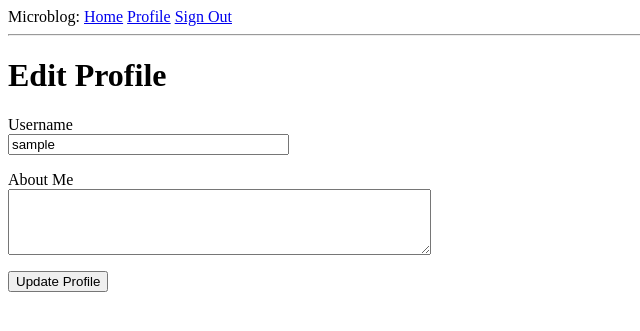
After one commit to rdwns/microblog, a Flask app: page /edit in a window 1280 px wide. The commit adds this page. Shown: the top 331 px of the page, without its empty margins (0-640 px from the left). Run offline with Flask 2, Linux system fonts and the light colour scheme; the visitor is signed in with stand-in values (Sample User, id 1); data comes from the database, SQL or seed files in the repository.

Commit message:
feature update: edit profile

```diff
--- a/app/forms.py
+++ b/app/forms.py
@@ -1,6 +1,6 @@
 from flask_wtf import FlaskForm
-from wtforms import StringField, PasswordField, BooleanField, SubmitField
-from wtforms.validators import DataRequired, Email, EqualTo, ValidationError
+from wtforms import StringField, PasswordField, BooleanField, SubmitField, TextAreaField
+from wtforms.validators import DataRequired, Email, EqualTo, ValidationError, Length
 from app.models import User
 
 class LoginForm(FlaskForm):
@@ -25,3 +25,8 @@ class RegistrationForm(FlaskForm):
         email = User.query.filter_by(email=email.data).first()
         if email is not None:
             raise ValidationError('The email is already in use')
+
+class EditProfileForm(FlaskForm):
+    username = StringField('Username', validators=[DataRequired()])
+    about_me = TextAreaField('About Me', validators=[Length(min=0, max=140)])
+    submit = SubmitField('Update Profile')
--- a/app/models.py
+++ b/app/models.py
@@ -11,6 +11,8 @@ class User(UserMixin, db.Model):
     email = db.Column(db.String(120), index=True, unique=True)
     password_hash = db.Column(db.String(128))
     posts = db.relationship('Post', backref='author', lazy='dynamic')
+    about_me = db.Column(db.String(128))
+    last_seen = db.Column(db.DateTime, default=datetime.utcnow)
 
     def __repr__(self):
         return '<User {}>'.format(self.username)
@@ -24,7 +26,6 @@ class User(UserMixin, db.Model):
     def avatar(self, size):
         digest = md5(b'self.email.lower').hexdigest()
         return 'https://gravatar.com/avatar/{}?d=retro&s={}'.format(digest, size)
-
 
 
 @login.user_loader
--- a/app/routes.py
+++ b/app/routes.py
@@ -1,9 +1,17 @@
+from datetime import datetime
 from flask import render_template, flash, redirect, url_for, request
 from werkzeug.urls import url_parse
 from flask_login import login_user, current_user, logout_user, login_required
 from app import app, db
-from app.forms import LoginForm, RegistrationForm
+from app.forms import LoginForm, RegistrationForm, EditProfileForm
 from app.models import User
+
+
+@app.before_request
+def before_request():
+    if current_user.is_authenticated:
+        current_user.last_seen=datetime.utcnow()
+        db.session.commit()
 
 @app.route('/')
 @app.route('/index')
@@ -49,6 +57,19 @@ def register():
 
     return render_template('register.html', title='Register', form=form)
 
+@app.route('/user/<username>')
+@login_required
+def user(username):
+
+    user = User.query.filter_by(username=username).first_or_404()
+
+    posts = [
+        {'author': user, 'body': 'Test post #1'},
+        {'author': user, 'body': 'Test post #2'},
+    ]
+
+    return render_template('user.html', user=user, posts=posts)
+
 
 @app.route('/login', methods=['GET', 'POST'])
 def login():
@@ -78,15 +99,20 @@ def logout():
     logout_user()
     return redirect(url_for('index'))
 
-@app.route('/user/<username>')
+
+@app.route('/edit', methods=['GET', 'POST'])
 @login_required
-def user(username):
+def edit():
+    form = EditProfileForm()
 
-    user = User.query.filter_by(username=username).first_or_404()
+    if form.validate_on_submit():
+        current_user.username = form.username.data
+        current_user.about_me = form.about_me.data
+        db.session.commit()
+        flash('Your changes have been saved!')
+        return redirect(url_for('edit'))
+    elif request.method == 'GET':
+        form.username.data = current_user.username
+        form.about_me.data = current_user.about_me
 
-    posts = [
-        {'author': user, 'body': 'Test post #1'},
-        {'author': user, 'body': 'Test post #2'},
-    ]
-
-    return render_template('user.html', user=user, posts=posts)
+    return render_template('edit_profile.html', title='Edit Profile', form=form)
--- /dev/null
+++ b/app/templates/edit_profile.html
@@ -0,0 +1,23 @@
+{% extends "base.html" %}
+
+{% block content %}
+    <h1>Edit Profile</h1>
+    <form action="" method="post">
+        {{ form.hidden_tag() }}
+        <p>
+            {{ form.username.label }}<br>
+            {{ form.username(size=32) }}<br>
+            {% for error in form.username.errors %}
+            <span style="color: red;">[{{ error }}]</span>
+            {% endfor %}
+        </p>
+        <p>
+            {{ form.about_me.label }}<br>
+            {{ form.about_me(cols=50, rows=4) }}<br>
+            {% for error in form.about_me.errors %}
+            <span style="color: red;">[{{ error }}]</span>
+            {% endfor %}
+        </p>
+        <p>{{ form.submit() }}</p>
+    </form>
+{% endblock %}
```
Also changed, not shown: app/templates/register.html (+4 -3 lines), app/templates/user.html (+19 -1 lines), migrations/versions/1c2233556274_.py (added, +30 -0 lines).
